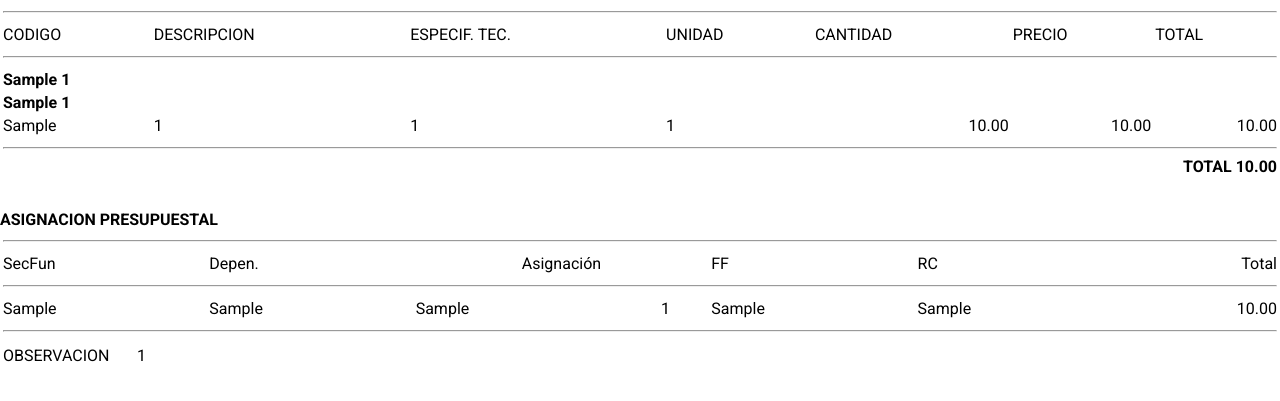
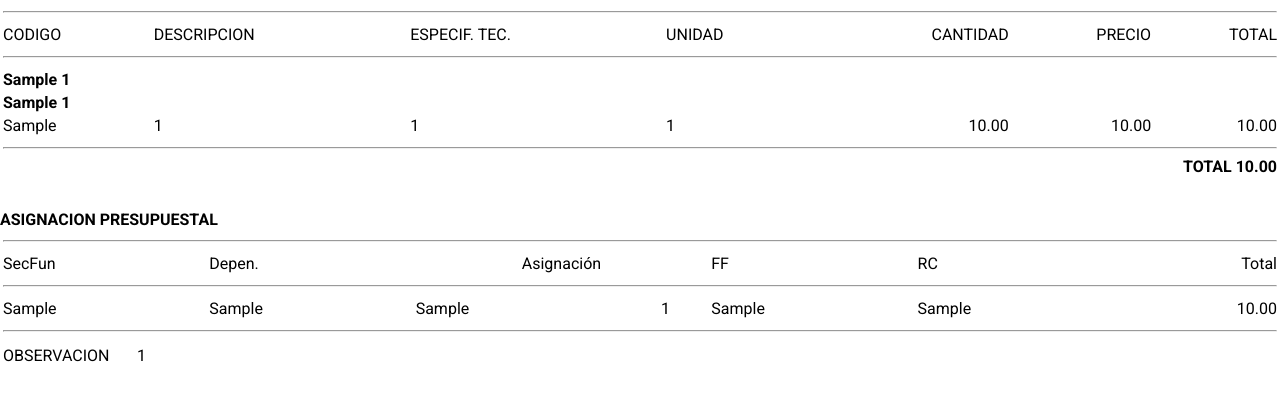
Before and after one commit to mariomediam/pre-licencia-backend, a Django app: template project_mpp/app_abastec/templates/requerimiento.html in a window 1280 px wide. Shown: the top 401 px of the page. Run offline with Django 3.2, Linux system fonts and the light colour scheme; the template is opened without the code that fills it: most values are stand-ins (such as "Sample title", 1, 10 or a date in 2020).

Commit message:
Imprimir requerimiento se corrige bug de header y footer en pdfkit

```diff
--- a/project_mpp/app_abastec/templates/reque-header.html
+++ b/project_mpp/app_abastec/templates/reque-header.html
@@ -71,13 +71,13 @@
 
         <table>
             <tr>
-            <td>
+            <td style="width: 200px;">
                 <img alt="Piura" class="img-escudo " src="http://tramitevirtual.munipiura.gob.pe/Content/img/logo02.png" />
                 <p class="text-header">MUNICIPALIDAD PROVINCIAL DE PIURA</p>
                 <p class="text-header">OFICINA DE ABASTECIMIENTO</p>
 
             </td>
-            <td class="header-middle"><h4 class="text-center">EXPEDIENTE N&#176 {{ C_exp }}</h4></td>
+            <td class="header-middle"><h4 class="text-center">EXPEDIENTE NRO {{ C_exp }}</h4></td>
             <td>
 
             </td>
--- a/project_mpp/app_abastec/templates/requerimiento.html
+++ b/project_mpp/app_abastec/templates/requerimiento.html
@@ -100,9 +100,9 @@
                 <td>DESCRIPCION</td>
                 <td>ESPECIF. TEC.</td>
                 <td>UNIDAD</td>
-                <td>CANTIDAD</td>
-                <td>PRECIO</td>
-                <td>TOTAL</td>
+                <td class="align-right">CANTIDAD</td>
+                <td class="align-right">PRECIO</td>
+                <td class="align-right">TOTAL</td>
             </tr>
             <tr >
                 <td colspan="7" class="align-right">
--- a/project_mpp/app_rrhh/views.py
+++ b/project_mpp/app_rrhh/views.py
@@ -470,9 +470,6 @@ class InsertUpdateTrabajadorCorreoController(UpdateAPIView):
         correo = request.data.get('correo')
         login = request.user.username
 
-        print("dni: ", dni)
-        print("correo: ", correo)
-
         try:
             if dni and correo:
                 trabajador_correo = InsertUpdateTrabajadorCorreo(dni, correo, login)
```
Also changed, not shown: project_mpp/app_abastec/views.py (+13 -7 lines).
